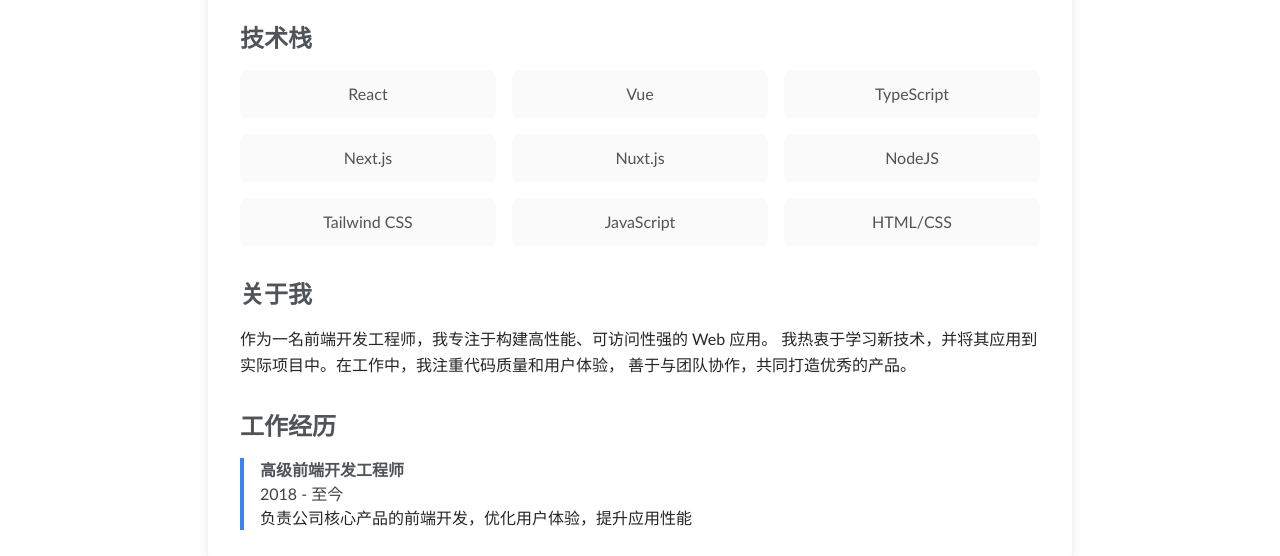
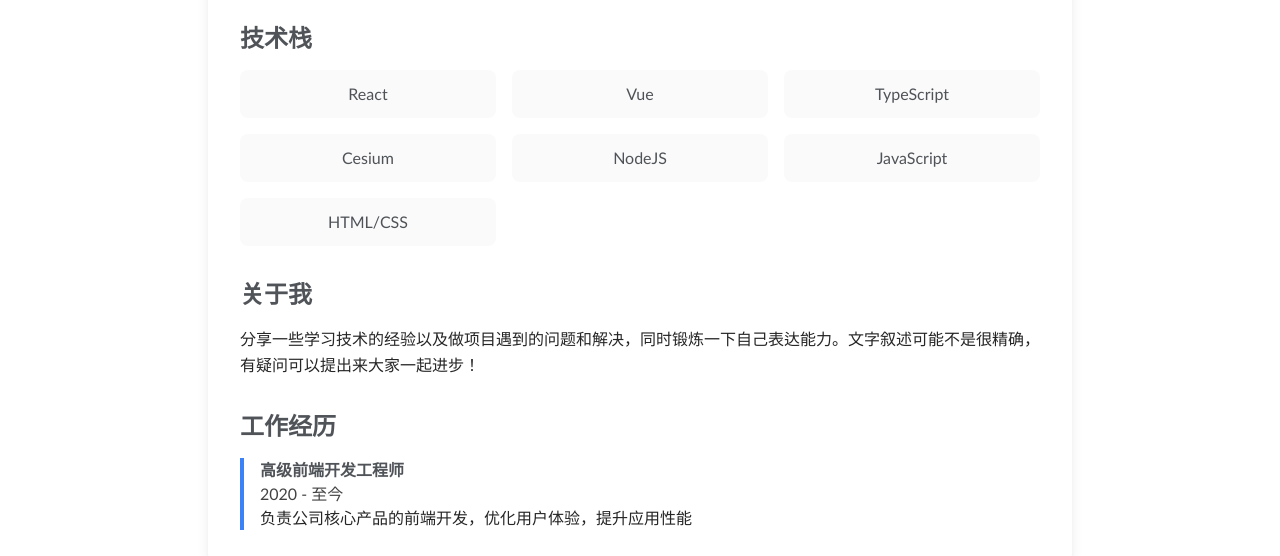
Before and after one commit to ylxylxylx/ylxylxylx.github.io, a Next.js app: page /about in a window 1280 px wide. Shown: the part 362-918 px from the top of the page. Built offline with nearby package versions, Linux system fonts and the light colour scheme; a web font is replaced by a local one.

Commit message:
更改简介

```diff
--- a/app/about/page.tsx
+++ b/app/about/page.tsx
@@ -7,8 +7,9 @@ export default function AboutPage() {
         {/* 个人信息头部 */}
         <div className="flex flex-col md:flex-row items-center mb-8">
           <div className="w-48 h-48 relative mb-4 md:mb-0 md:mr-8">
+            {/* https://avatars.githubusercontent.com/u/41711206?v=4 */}
             <img
-              src="https://avatars.githubusercontent.com/u/41711206?v=4"
+              src="/public/bigHead.jpg"
               alt="个人头像"
               className="rounded-full object-cover block w-full"
             />
@@ -33,10 +34,8 @@ export default function AboutPage() {
               "React",
               "Vue",
               "TypeScript",
-              "Next.js",
-              "Nuxt.js",
+              "Cesium",
               "NodeJS",
-              "Tailwind CSS",
               "JavaScript",
               "HTML/CSS",
             ].map((tech) => (
@@ -56,9 +55,10 @@ export default function AboutPage() {
             关于我
           </h2>
           <p className="text-gray-700 dark:text-gray-300 leading-relaxed">
-            作为一名前端开发工程师，我专注于构建高性能、可访问性强的 Web 应用。
+            {/* 作为一名前端开发工程师，我专注于构建高性能、可访问性强的 Web 应用。
             我热衷于学习新技术，并将其应用到实际项目中。在工作中，我注重代码质量和用户体验，
-            善于与团队协作，共同打造优秀的产品。
+            善于与团队协作，共同打造优秀的产品。 */}
+            分享一些学习技术的经验以及做项目遇到的问题和解决，同时锻炼一下自己表达能力。文字叙述可能不是很精确，有疑问可以提出来大家一起进步！
           </p>
         </section>
 
@@ -72,7 +72,7 @@ export default function AboutPage() {
               <h3 className="font-semibold dark:text-white">
                 高级前端开发工程师
               </h3>
-              <p className="text-gray-600 dark:text-gray-400">2018 - 至今</p>
+              <p className="text-gray-600 dark:text-gray-400">2020 - 至今</p>
               <p className="text-gray-700 dark:text-gray-300">
                 负责公司核心产品的前端开发，优化用户体验，提升应用性能
               </p>
```
Also changed, not shown: public/bigHead.jpg (added).
